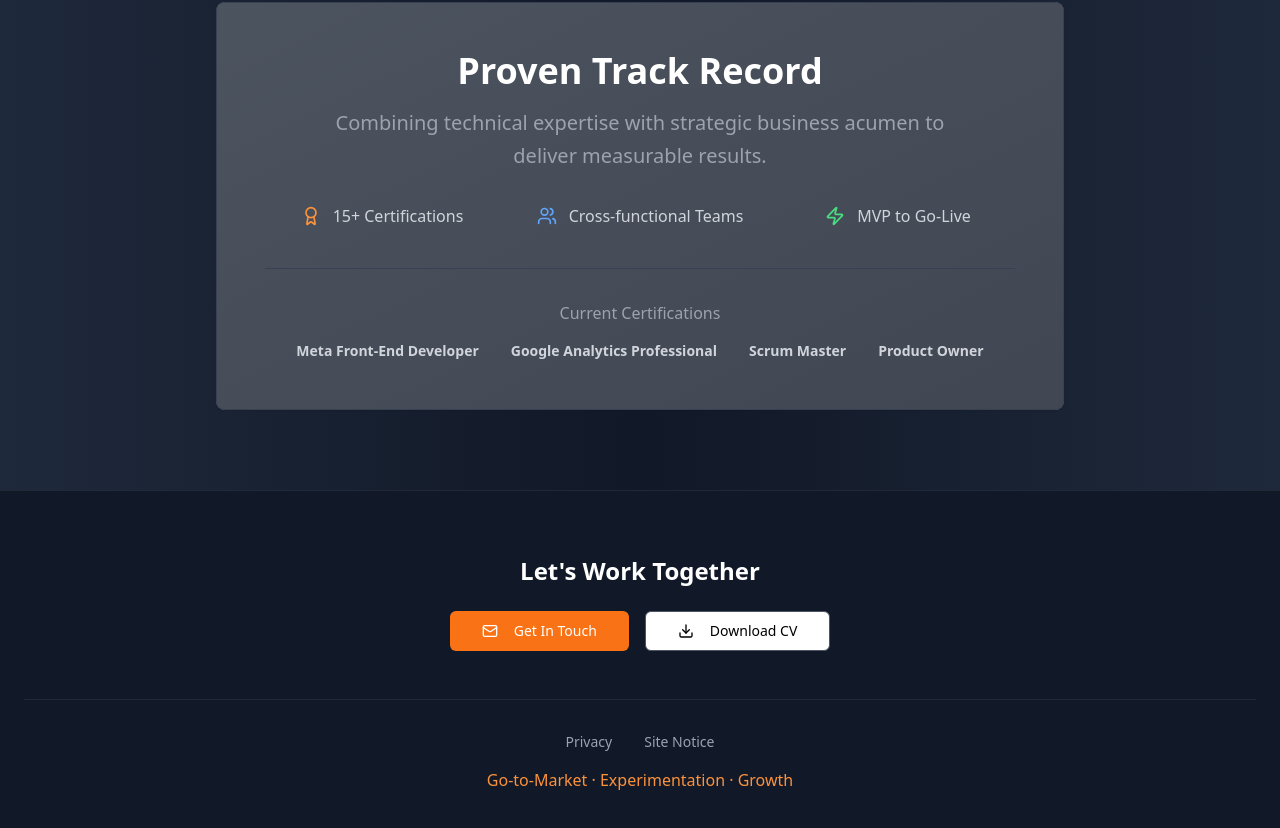
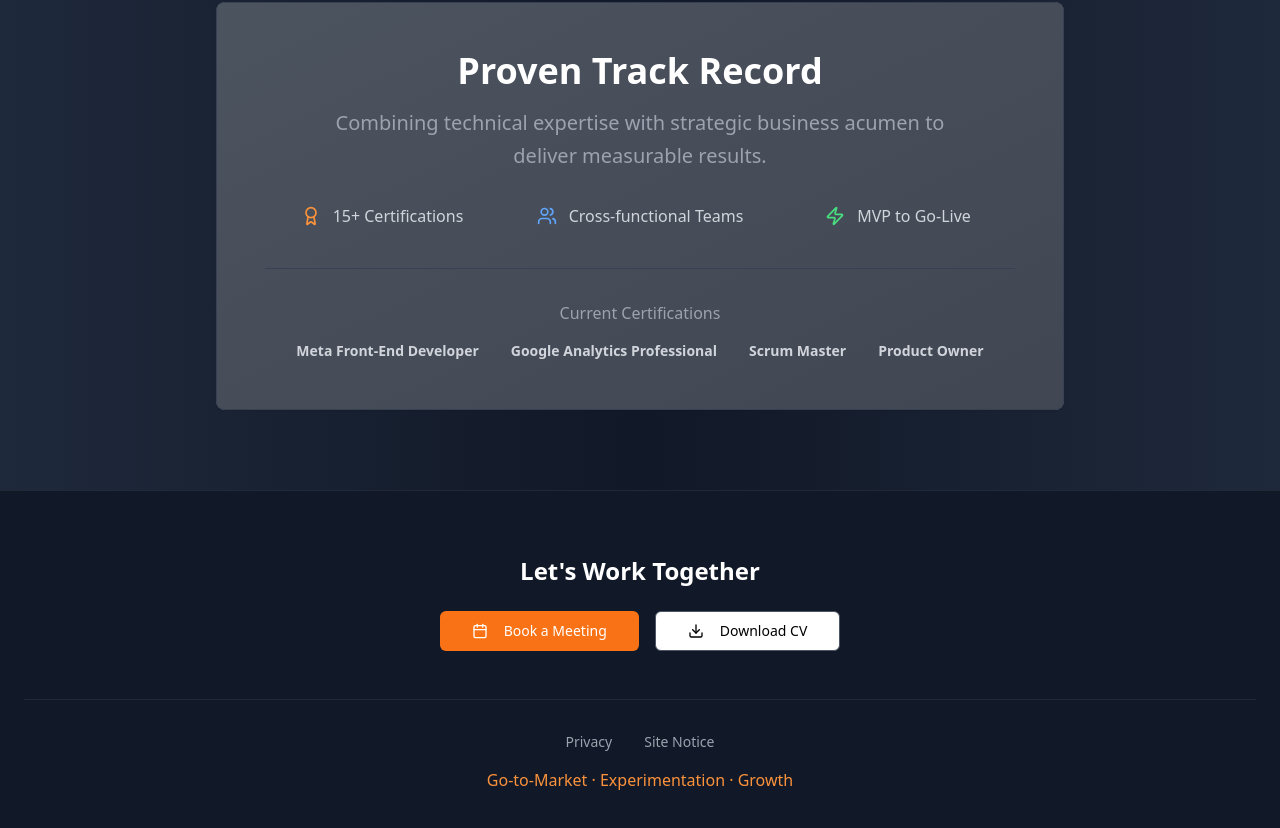
Before and after one commit to muzzyhaile/consultingmh, a React (Vite) app: page / in a window 1280 px wide. Shown: the part 4770-5598 px from the top of the page. Built offline with nearby package versions, Linux system fonts and the light colour scheme.

Commit message:
Update footer CTA to Google Calendar booking - changed from email to direct meeting scheduling

```diff
--- a/src/components/Footer.tsx
+++ b/src/components/Footer.tsx
@@ -1,5 +1,5 @@
 import { Button } from "@/components/ui/button";
-import { Mail, Phone, MapPin, Linkedin, Twitter, Github, Download } from "lucide-react";
+import { Mail, Phone, MapPin, Linkedin, Twitter, Github, Download, Calendar } from "lucide-react";
 
 const Footer = () => {
   return (
@@ -11,10 +11,10 @@ const Footer = () => {
           <div className="flex flex-col sm:flex-row gap-4 justify-center items-center">
             <Button
               className="bg-orange-500 hover:bg-orange-600 text-white px-8 py-3"
-              onClick={() => window.open('mailto:hello@mussiehaile.com', '_blank')}
+              onClick={() => window.open('https://calendar.google.com/calendar/u/0/appointments/schedules/AcZssZ3Bj7G1WwKOxqc9oRvokdLnGpujel-zI_0P9_7UXh-0XFWNcV4y5DByz_2mO41lJqijnhDwRJyS', '_blank')}
             >
-              <Mail className="w-4 h-4 mr-2" />
-              Get In Touch
+              <Calendar className="w-4 h-4 mr-2" />
+              Book a Meeting
             </Button>
             <Button
               variant="outline"
```
